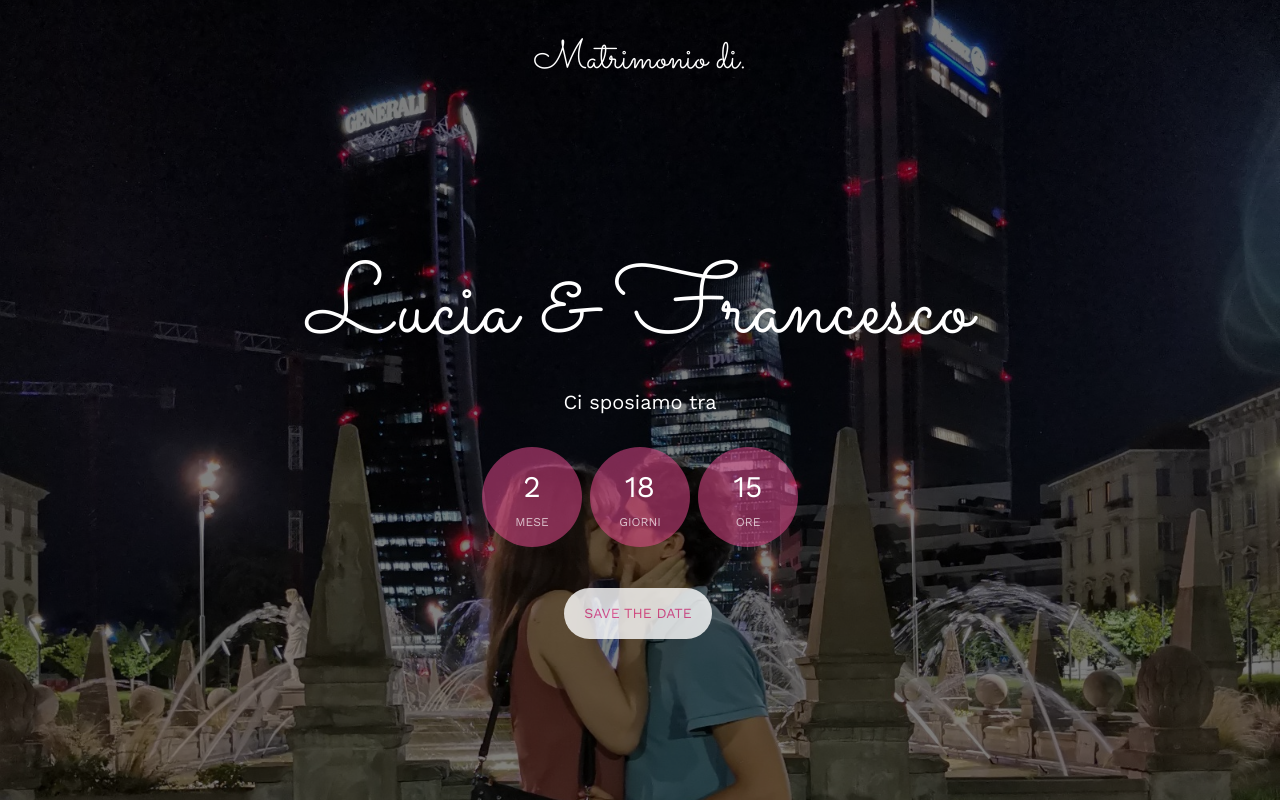
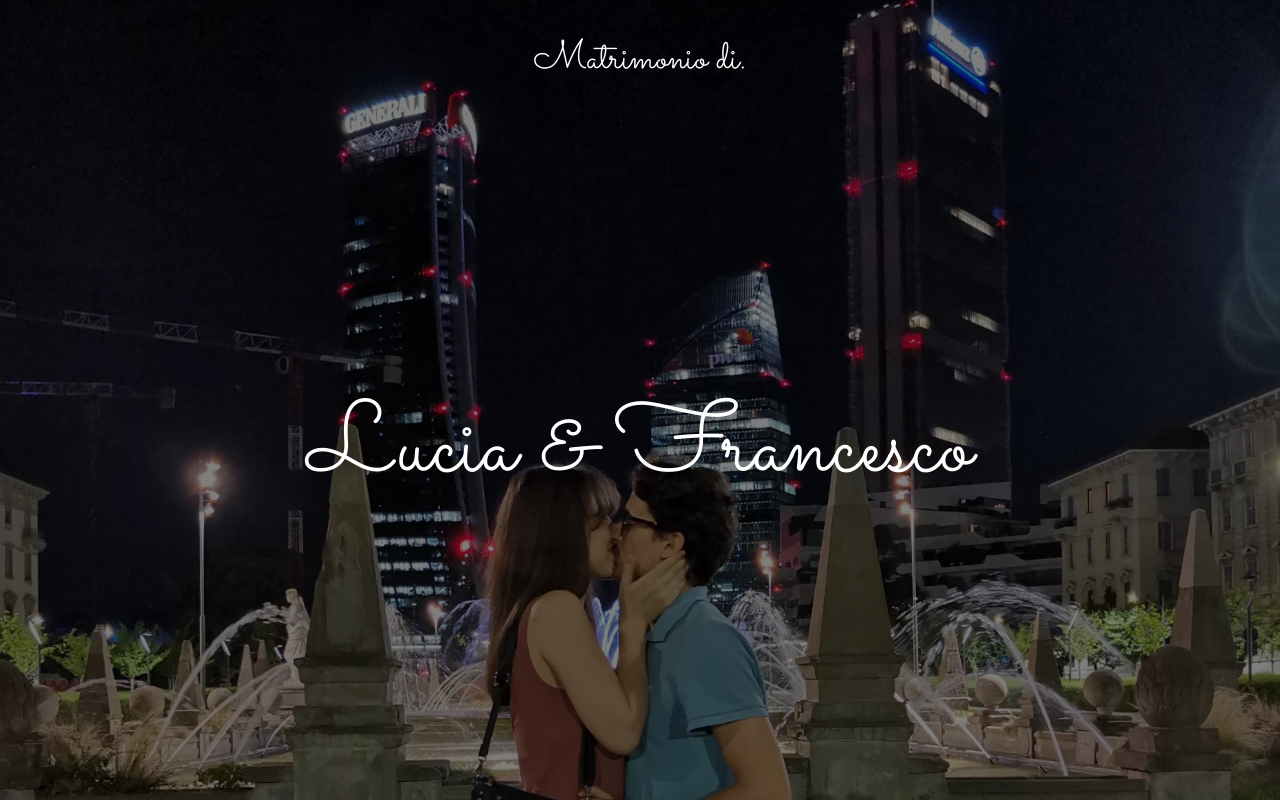
Before and after one commit to moebiusmania/weddings-website, a Nuxt app: page / in a window 1280 px wide. Shown: the top 800 px of the page. Built offline with nearby package versions, Linux system fonts and the light colour scheme.

Commit message:
chore: post-event fixes

```diff
--- a/app.vue
+++ b/app.vue
@@ -17,20 +17,8 @@ useHead({
   link: [
     {
       rel: "icon",
-      href: "favicon-16.png",
-      type: "image/png",
-    },
-    {
-      rel: "icon",
-      href: "favicon-32.png",
-      type: "image/png",
-      size: "32"
-    },
-    {
-      rel: "icon",
       href: "favicon-64.png",
       type: "image/png",
-      size: "64"
     },
     {
       rel: 'stylesheet',
--- a/components/Countdown.vue
+++ b/components/Countdown.vue
@@ -13,15 +13,15 @@ const getDifference = (): void => {
     end: new Date(2022, 11, 28, 11)
   });
 
-  months.value = difference.months
-  days.value = difference.days
-  hours.value = difference.hours
-  minutes.value = difference.minutes
+  months.value = difference.months as number
+  days.value = difference.days as number
+  hours.value = difference.hours as number
+  minutes.value = difference.minutes as number
 }
 
-onMounted(() => {
+onMounted((): void => {
   getDifference();
-  setInterval(() => {
+  setInterval((): void => {
     getDifference();
   }, 60000)
 })
--- a/components/Header.vue
+++ b/components/Header.vue
@@ -16,13 +16,10 @@ const link: string = `https://calendar.google.com/calendar/render?action=TEMPLAT
           <div class="display-t">
             <div class="display-tc animate-box" data-animate-effect="fadeIn">
               <h1>Lucia &amp; Francesco</h1>
-              <h2>Ci sposiamo tra</h2>
+              <!-- <h2>Ci sposiamo tra</h2>
               <Countdown />
               <p><a :href="link" target="_blank" rel="noopener nofollow" class="btn btn-default btn-sm">Save the
-                  date</a></p>
-              <!-- <p><a href="https://www.google.com/calendar" target="_blank" rel="noopener nofollow"
-                  class="btn btn-default btn-sm">Save
-                  the date (Apple Calendar)</a></p> -->
+                  date</a></p> -->
             </div>
           </div>
         </div>
```
